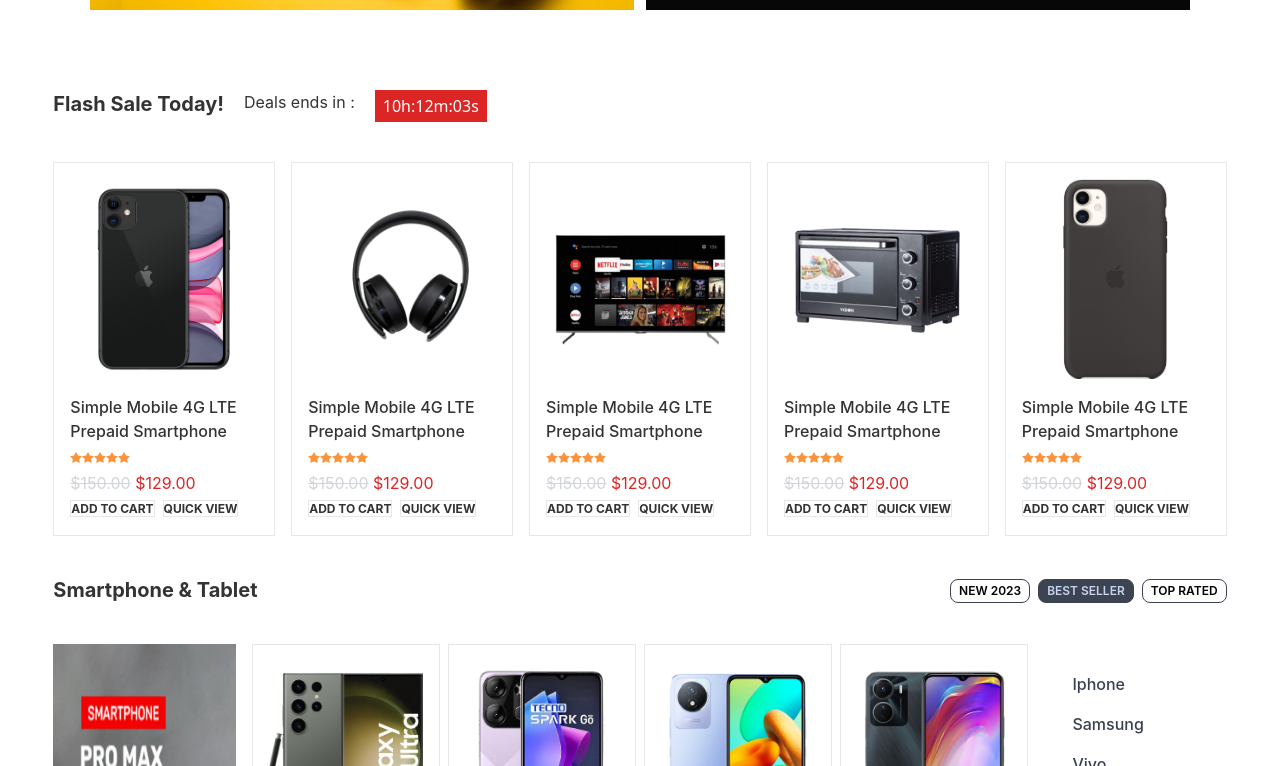
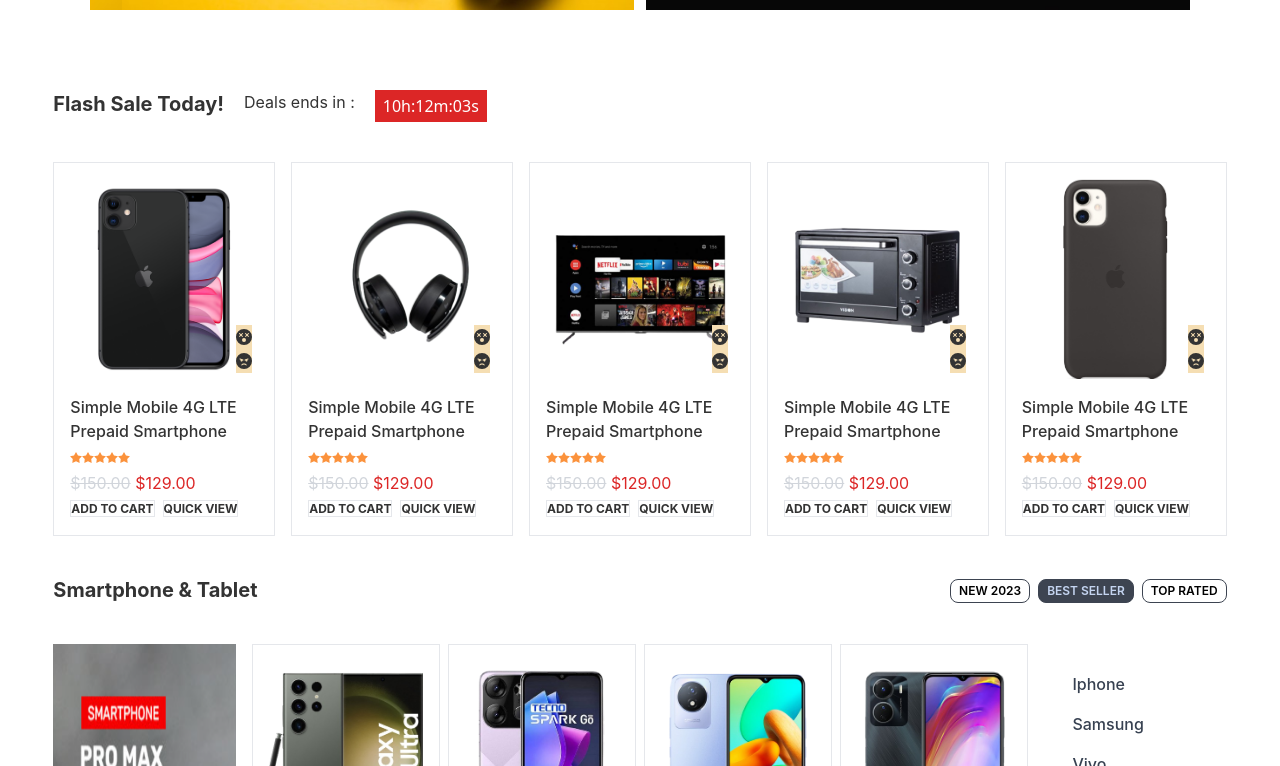
Before and after one commit to asrafulsow/e-mart-client, a React (Create React App) app: page /home in a window 1280 px wide. Shown: the part 1314-2080 px from the top of the page. Built offline with nearby package versions, Linux system fonts and the light colour scheme.

Commit message:
added the fonts

```diff
--- /dev/null
+++ b/src/Components/Home/FlashSingleProduct/FlashSingleProduct.css
@@ -0,0 +1,10 @@
+
+.imgi{
+    position: relative;
+}
+.hoverfont {
+
+    position: absolute;
+    background-color: wheat;
+    margin-left: 166px;
+}
--- a/src/Components/Home/FlashSingleProduct/FlashSingleProduct.js
+++ b/src/Components/Home/FlashSingleProduct/FlashSingleProduct.js
@@ -1,10 +1,13 @@
-import React, { useState } from 'react';
-import QuickView from '../QuickView/QuickView';
-import Ratting from '../Ratting/Ratting';
+import { faFaceAngry, faFaceDizzy } from "@fortawesome/free-solid-svg-icons";
+import { FontAwesomeIcon } from "@fortawesome/react-fontawesome";
+import React, { useState } from "react";
+import QuickView from "../QuickView/QuickView";
+import Ratting from "../Ratting/Ratting";
+import "./FlashSingleProduct.css";
 
 const FlashSingleProduct = ({ image }) => {
   const [isHovered, setIsHovered] = useState(false);
-    const [view, setView] = useState(false)
+  const [view, setView] = useState(false);
   const handleMouseEnter = () => setIsHovered(true);
   const handleMouseLeave = () => setIsHovered(false);
 
@@ -14,18 +17,37 @@
       onMouseEnter={handleMouseEnter}
       onMouseLeave={handleMouseLeave}
     >
-            <QuickView view={view} setView={setView}></QuickView>
+      <QuickView view={view} imgi setView={setView}></QuickView>
       <img
-                className={`w-64 h-[200px] object-cover rounded-lg transition-all duration-300 transform ${isHovered ? 'scale-110' : ''}`}
+        className={`w-64 h-[200px] object-cover  rounded-lg transition-all duration-300 transform ${
+          isHovered ? "scale-110" : ""
+        }   ${isHovered ? "bg-red-200" : ""}`}
         src={image}
         alt="Product"
       />
-            <h3 className="text-base font-medium mt-4 mb-2">Simple Mobile 4G LTE Prepaid Smartphone</h3>
+      <div className="hoverfont">
+        {" "}
+        <FontAwesomeIcon icon={faFaceDizzy}></FontAwesomeIcon>   <br/>
+        <FontAwesomeIcon icon={faFaceAngry}></FontAwesomeIcon>
+      </div>
+      <h3 className="text-base font-medium mt-4 mb-2">
+        Simple Mobile 4G LTE Prepaid Smartphone
+      </h3>
       <Ratting />
-            <p className='mt-2'><del className='text-gray-300'>$150.00</del><span className='text-red-600'> $129.00</span></p>
+      <p className="mt-2">
+        <del className="text-gray-300">$150.00</del>
+        <span className="text-red-600"> $129.00</span>
+      </p>
       <div className="cart-footer space-x-2">
-                <span className='cursor-pointer text-xs font-bold hover:underline border'>ADD TO CART</span>
-                <span onClick={() => setView(true)} className='cursor-pointer text-xs font-bold hover:underline border'>QUICK VIEW</span>
+        <span className="cursor-pointer text-xs font-bold hover:underline border">
+          ADD TO CART
+        </span>
+        <span
+          onClick={() => setView(true)}
+          className="cursor-pointer text-xs font-bold hover:underline border"
+        >
+          QUICK VIEW
+        </span>
       </div>
     </div>
   );
```
Lines whose indentation alone changed are shown as unchanged.
